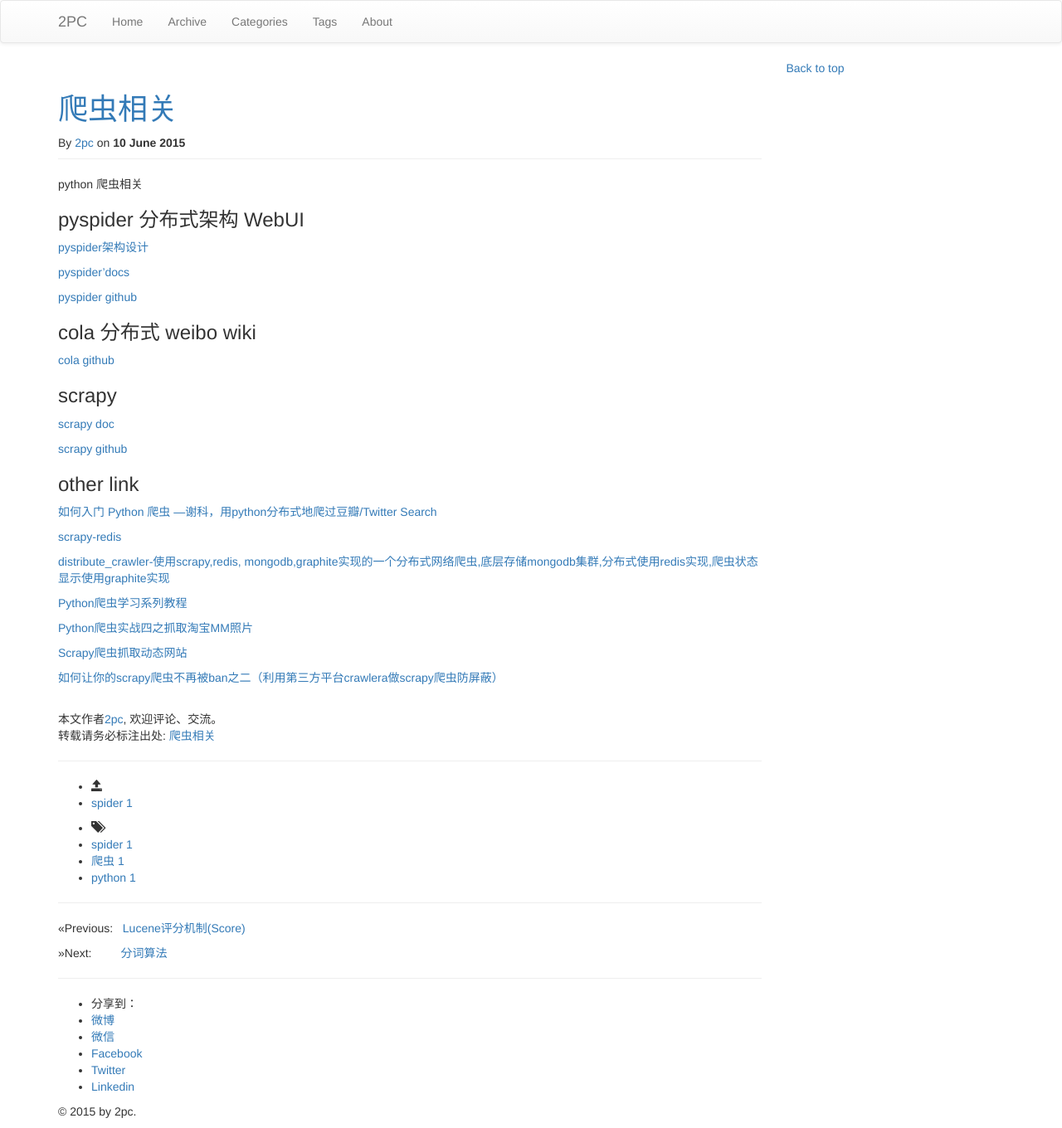
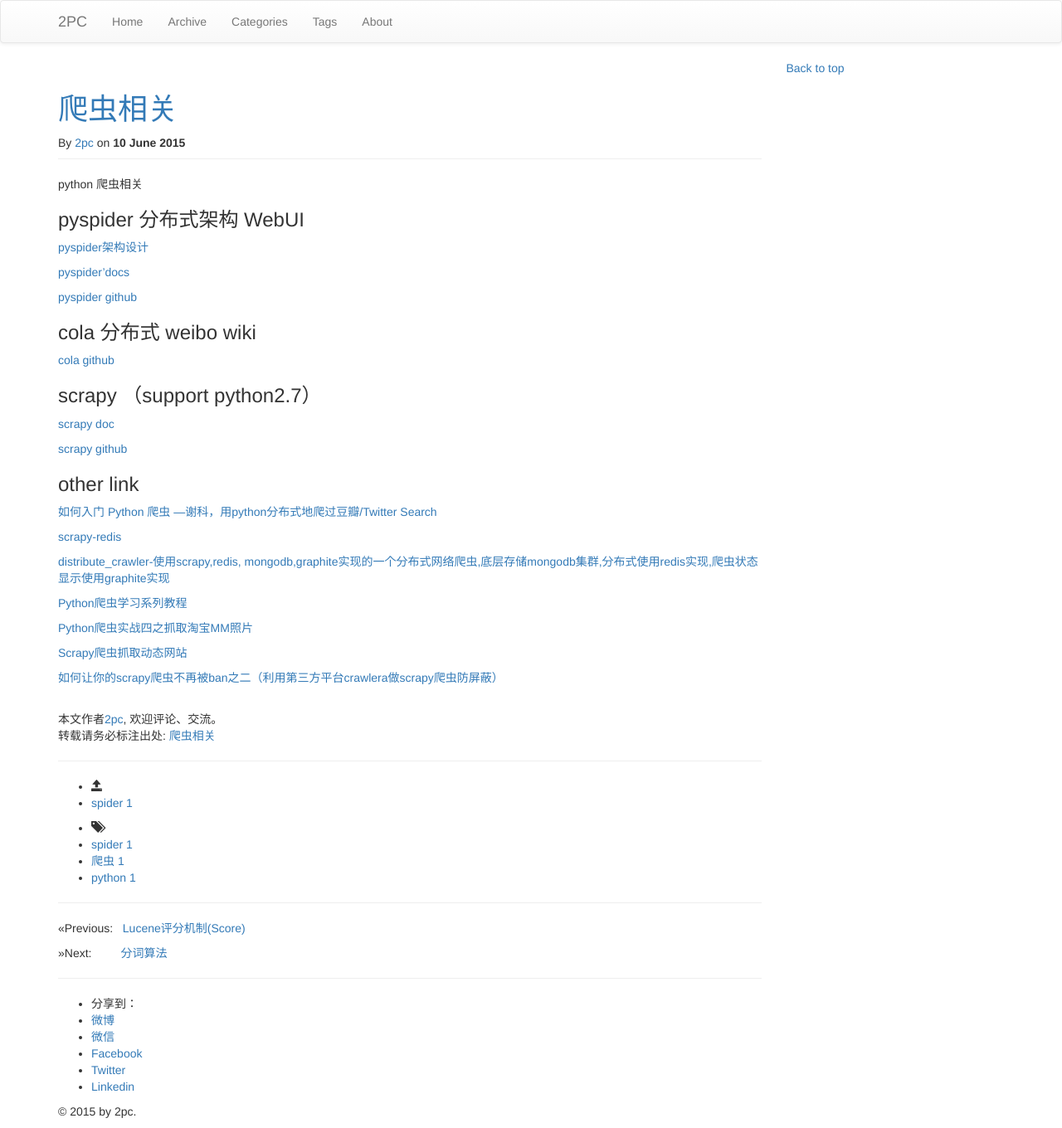
Before and after one commit to luyee/2pc.github.io, a Jekyll site: the page built from _posts/Search/2015-06-10-Python-Spider.md, in a window 1280 px wide. Shown: the whole page at 83% size. Built offline with Jekyll 4.4.1, drawn with Linux system fonts in a browser that asks for light colours; nearby versions of some CDN libraries; library files that are not in the unit come from our copies; comment, search, counter and statistics services are not loaded.

Commit message:
Update 2015-06-10-Python-Spider.md

```diff
--- a/_posts/Search/2015-06-10-Python-Spider.md
+++ b/_posts/Search/2015-06-10-Python-Spider.md
@@ -19,7 +19,7 @@ python 爬虫相关
 ### cola 分布式 weibo wiki
 [cola github](https://github.com/chineking/cola)
 
-### scrapy
+### scrapy （support python2.7）
 
 [scrapy doc](http://scrapy-chs.readthedocs.org/zh_CN/latest/index.html#)
 
```
